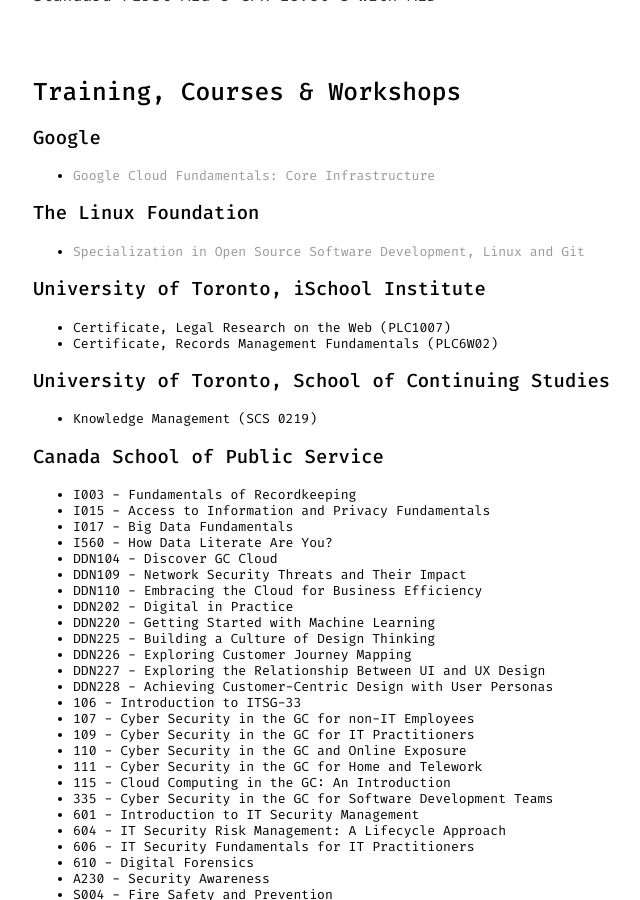
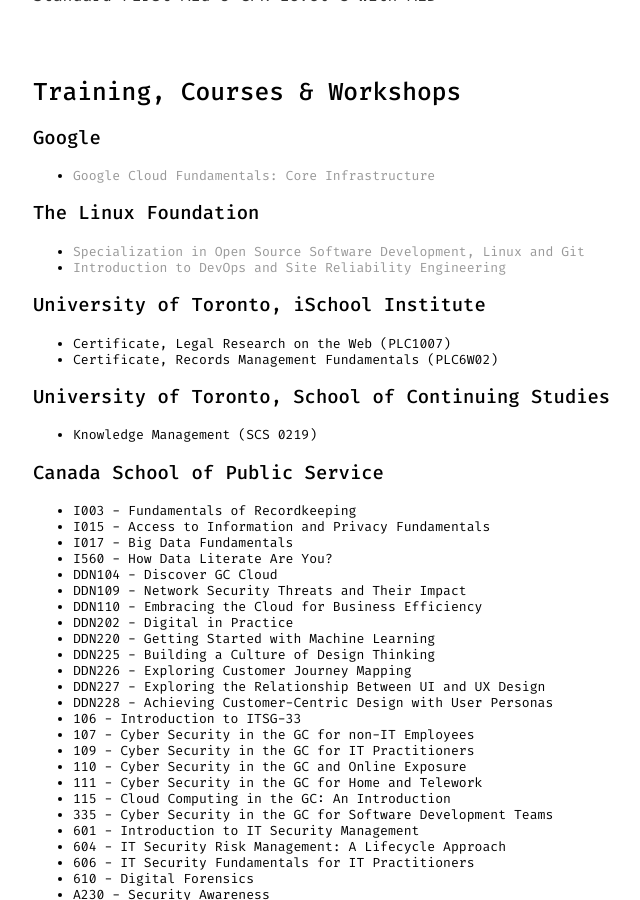
Before and after one commit to onshisan/onshisan.github.io, a Jekyll site: the page built from cv/index.html, in a window 1280 px wide and 900 px high, scrolled down 1867 px. Shown: the whole window, without its empty margins (159-799 px from the left). Built offline with Jekyll 4.4.1, drawn with Linux system fonts in a browser that asks for light colours.

Commit message:
Update resume.html
EdX Intro to SRE

```diff
--- a/_includes/resume.html
+++ b/_includes/resume.html
@@ -85,6 +85,7 @@
 	<h3>The Linux Foundation</h3>
 	<ul id="resume">
 		<li><a href="https://www.coursera.org/account/accomplishments/specialization/NZDQTRAW323A">Specialization in Open Source Software Development, Linux and Git</a></li>
+		<li><a href="https://courses.edx.org/certificates/c762f16f619c4a42bc5a684463e4d5cc">Introduction to DevOps and Site Reliability Engineering</a></li>
 	</ul>
 
 	<h3>University of Toronto, iSchool Institute</h3>
```
